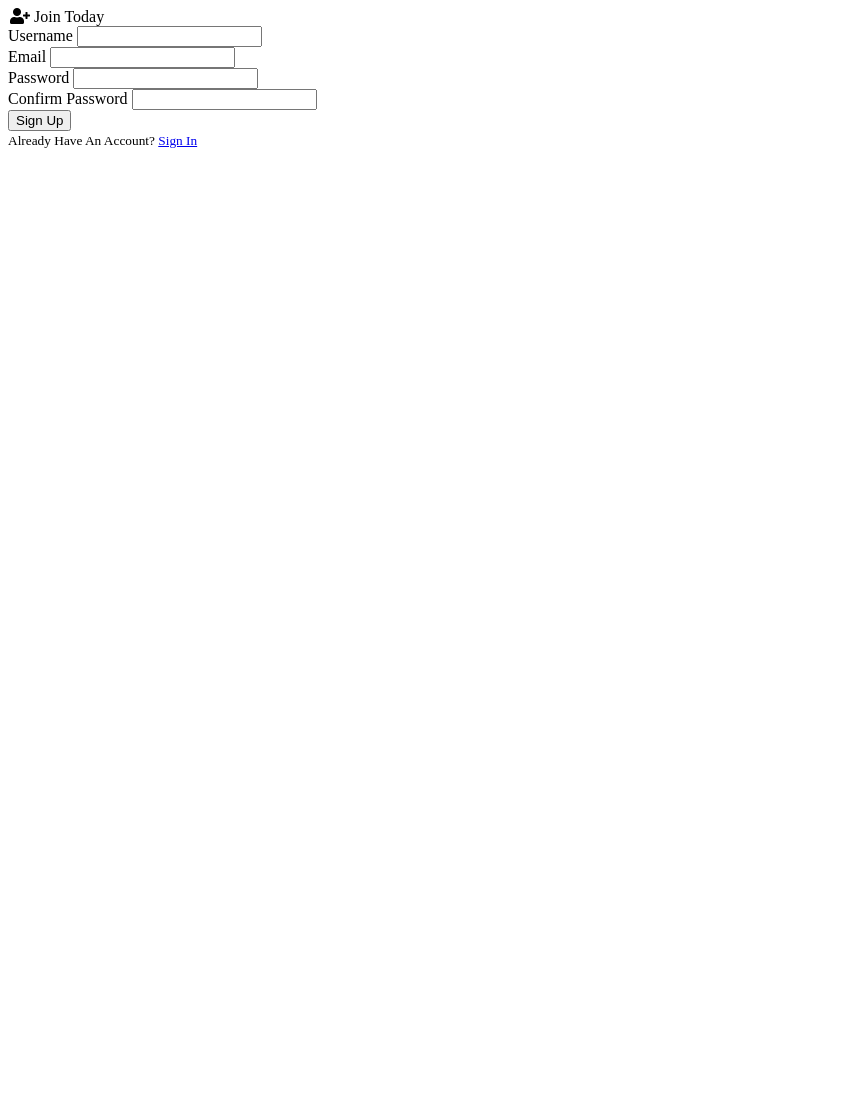
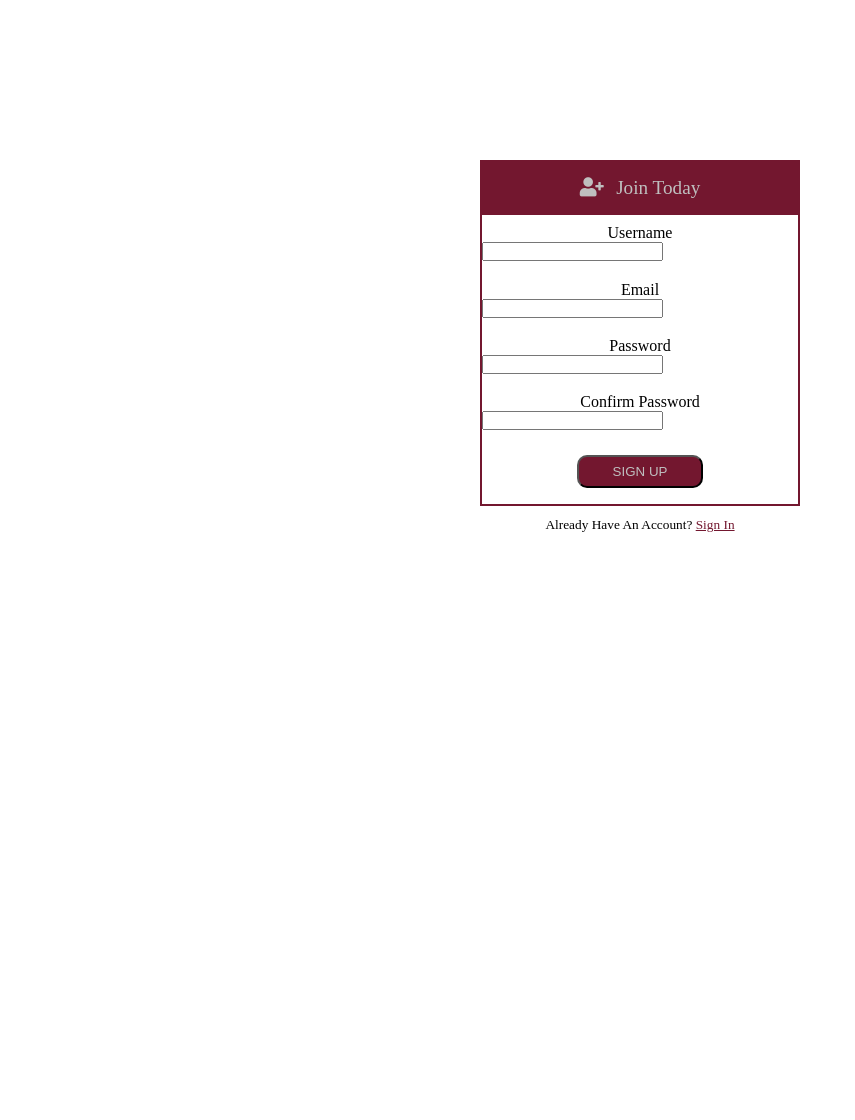
Before and after one commit to marcinchaluda/PRoMan, a Flask app: page /register in a window 1280 px wide. Shown: the whole page, without its empty margins (0-855 px from the left). Before the commit the page ends 148 px from the top, so only its background shows below. Run offline with Flask 2, Linux system fonts and the light colour scheme; parts of the project's set-up code (start-up, migrations or seed data) failed here and were passed over; some libraries are stand-ins or nearby versions; some web fonts are replaced.

Commit message:
add styles to login/register pages

```diff
--- a/static/css/main.css
+++ b/static/css/main.css
@@ -184,11 +184,13 @@ footer {
 }
  /*Login and registration forms styles*/
 
-/*.wrapper {*/
-/*    margin: 20vh auto;*/
-/*    text-align: center;*/
-/*    height: 100vh;*/
-/*}*/
+.form-container {
+    margin: 20vh auto;
+    text-align: center;
+    height: 100vh;
+    width: 25vw;
+}
+
 .logged {
     text-align: center;
     line-height: 1.5em;
@@ -196,11 +198,86 @@ footer {
 }
 
 .alert {
-    width: 100%;
+    width: 90%;
     font-size: 1.5em;
     color: red;
     background-color: yellow;
     padding: 0.3em;
     text-align: center;
-    margin-top: 1em;
+    margin: 1em auto 0 auto;
 }
+
+.alert a.close {
+    color: red;
+}
+
+.alert a.close:hover {
+    color: grey;
+}
+
+.content-section {
+    border: 2px solid #73172F;
+    max-width: 25vw;
+    min-width: 20vw;
+}
+
+legend {
+    padding: 0.8em 0;
+    background-color: #73172F;
+    color: #BFBFBF;
+    font-size: 1.2em;
+}
+
+.form-group {
+    display: flex;
+    justify-content: flex-start;
+    flex-wrap: wrap;
+    padding: 0.6em 0;
+    margin-right: 1em;
+    align-items: center;
+}
+
+.form-group label {
+    margin: 0 1em 0 2em;
+    flex-grow: 1;
+}
+
+.form-group input {
+    margin-right: 3em;
+}
+
+.invalid-feedback {
+    text-align: center;
+    padding: 0.5em 0.3em;
+    background-color: lightgreen;
+    color: black;
+    flex-grow: 1;
+    margin: 0.5em 0 0 1em;
+}
+
+.submit-group {
+    padding: 1em;
+    text-align: center;
+}
+
+.submit-btn, .register-btn {
+    background-color: #73172F;
+    color: #BFBFBF;
+    padding: 0.5em 2.5em;
+    text-transform: uppercase;
+    border-radius: 10px;
+    cursor: pointer;
+}
+
+.submit-btn:hover, .register-btn:hover {
+    background-color: #BFBFBF;
+    color: #73172F;
+}
+
+.account {
+    margin: 0.6em auto;
+}
+
+.account a {
+    color: #73172F;
+}
--- a/templates/index.html
+++ b/templates/index.html
@@ -38,6 +38,7 @@
                     {% if messages %}
                         {% for category, message in  messages %}
                             <div class="alert">
+                                <a type="button" class="close">&times;</a>
                                 {{ message }}
                             </div>
                         {% endfor %}
--- a/templates/login.html
+++ b/templates/login.html
@@ -11,7 +11,7 @@
     <link rel="stylesheet" href="static/css/main.css">
 </head>
 <body>
-<div class="wrapper flex-column">
+<div class="form-container flex-column">
     {% with messages = get_flashed_messages(with_categories=true) %}
         {% if messages %}
             {% for category, message in  messages %}
--- a/templates/register.html
+++ b/templates/register.html
@@ -8,10 +8,10 @@
     <title>PRoMan || {{ title }}</title>
     <link rel="stylesheet" href="https://use.fontawesome.com/releases/v5.12.1/css/all.css" crossorigin="anonymous">
     <link href="https://fonts.googleapis.com/css2?family=Contrail+One&display=swap" rel="stylesheet">
-    <link rel="stylesheet" href="static/style.css">
+    <link rel="stylesheet" href="static/css/main.css">
 </head>
 <body>
-<div class="wrapper">
+<div class="form-container flex-column">
     <div class="content-section">
         <form action="" method="post">
 <!--            protection about hidden attack-->
```
